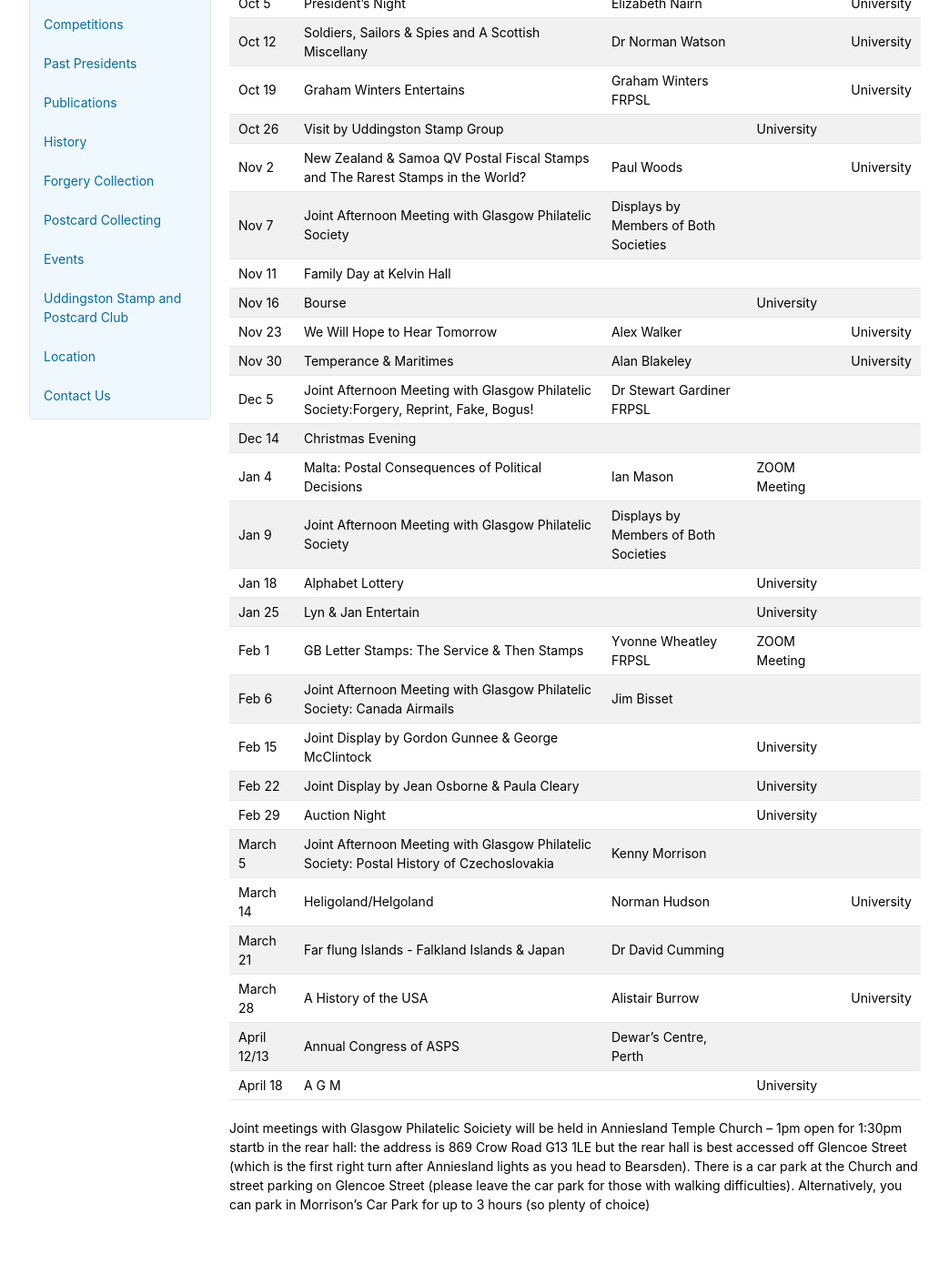
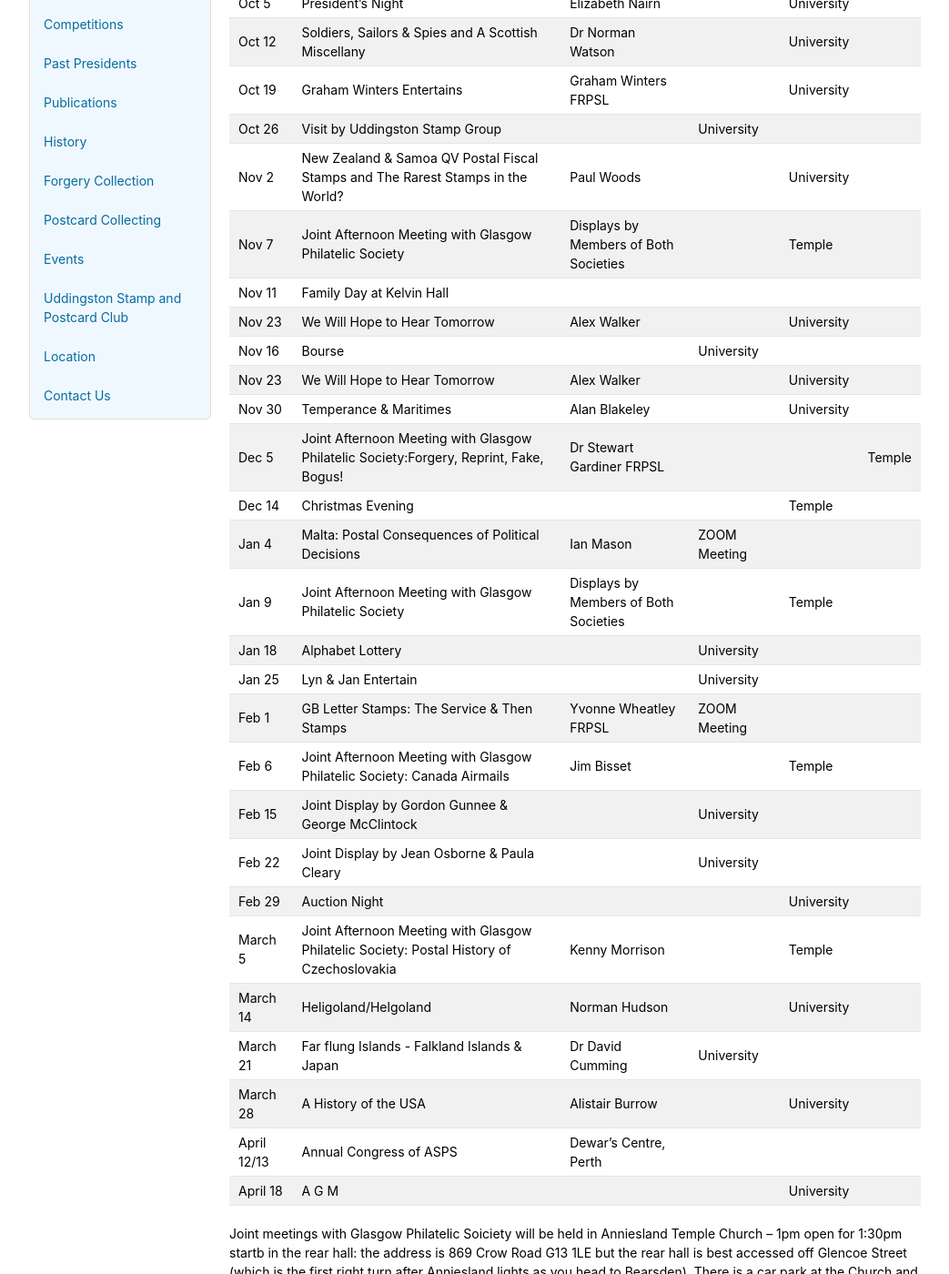
Before and after one commit to astalker/caledonian-stamps, a Jekyll site: the page built from meetings.md, in a window 1280 px wide and 1400 px high, scrolled down 345 px. Shown: the whole window at 91% size, without its empty margins (118-1161 px from the left). Built offline with Jekyll 4.4.1, drawn with Linux system fonts in a browser that asks for light colours; our own code applies the rules of GitHub Pages for plain Markdown files.

Commit message:
More Location info added

```diff
--- a/meetings.md
+++ b/meetings.md
@@ -8,31 +8,32 @@
 Date  | Subject | Displayer | ZOOM Meetings| Location|
 ----- | ------- | --------- | -------------| -------- |
 Oct 5  | President's Night | Elizabeth Nairn |              |University
-Oct 12 | Soldiers, Sailors & Spies and A Scottish Miscellany | Dr Norman Watson | |University
-Oct 19 | Graham Winters Entertains | Graham Winters FRPSL | |University
-Oct 26 | Visit by Uddingston Stamp Group | |University
-Nov 2  | New Zealand & Samoa QV Postal Fiscal Stamps and The Rarest Stamps in the World? | Paul Woods | |University
-Nov 7  | Joint Afternoon Meeting with Glasgow Philatelic Society | Displays by Members of Both Societies
+Oct 12 | Soldiers, Sailors & Spies and A Scottish Miscellany | Dr Norman Watson |               |University
+Oct 19 | Graham Winters Entertains | Graham Winters FRPSL |              |University
+Oct 26 | Visit by Uddingston Stamp Group |              |University
+Nov 2  | New Zealand & Samoa QV Postal Fiscal Stamps and The Rarest Stamps in the World? | Paul Woods |              |University
+Nov 7  | Joint Afternoon Meeting with Glasgow Philatelic Society | Displays by Members of Both Societies |             | Temple
 Nov 11 | Family Day at Kelvin Hall
-Nov 16 | Bourse | |University
-Nov 23 | We Will Hope to Hear Tomorrow| Alex Walker | |University
-Nov 30 | Temperance & Maritimes | Alan Blakeley | |University
-Dec 5  | Joint Afternoon Meeting with Glasgow Philatelic Society:Forgery, Reprint, Fake, Bogus! | Dr Stewart Gardiner FRPSL
-Dec 14 | Christmas Evening
+Nov 23 | We Will Hope to Hear Tomorrow| Alex Walker |              |University
+Nov 16 | Bourse |              |                          University
+Nov 23 | We Will Hope to Hear Tomorrow| Alex Walker |              |University
+Nov 30 | Temperance & Maritimes | Alan Blakeley |              |University
+Dec 5  | Joint Afternoon Meeting with Glasgow Philatelic Society:Forgery, Reprint, Fake, Bogus! | Dr Stewart Gardiner FRPSL||             | Temple
+Dec 14 | Christmas Evening |             |             | Temple
 Jan 4  | Malta: Postal Consequences of Political Decisions | Ian Mason | ZOOM Meeting
-Jan 9  | Joint Afternoon Meeting with Glasgow Philatelic Society | Displays by Members of Both Societies
-Jan 18 | Alphabet Lottery | |University
-Jan 25 | Lyn & Jan Entertain | |University
+Jan 9  | Joint Afternoon Meeting with Glasgow Philatelic Society | Displays by Members of Both Societies|             | Temple
+Jan 18 | Alphabet Lottery |               |University
+Jan 25 | Lyn & Jan Entertain |              |University
 Feb 1  | GB Letter Stamps: The Service & Then Stamps| Yvonne Wheatley FRPSL | ZOOM Meeting
-Feb 6  | Joint Afternoon Meeting with Glasgow Philatelic Society: Canada Airmails | Jim Bisset
-Feb 15 | Joint Display by Gordon Gunnee & George McClintock | |University
-Feb 22 | Joint Display by Jean Osborne & Paula Cleary | |University
-Feb 29 | Auction Night | |University
-March 5  | Joint Afternoon Meeting with Glasgow Philatelic Society: Postal History of Czechoslovakia | Kenny Morrison
-March 14 | Heligoland/Helgoland | Norman Hudson | |University
-March 21 | Far flung Islands - Falkland Islands & Japan | Dr David Cumming
-March 28 |  A History of the USA | Alistair Burrow | |University
+Feb 6  | Joint Afternoon Meeting with Glasgow Philatelic Society: Canada Airmails | Jim Bisset |             | Temple
+Feb 15 | Joint Display by Gordon Gunnee & George McClintock |               |University
+Feb 22 | Joint Display by Jean Osborne & Paula Cleary |               |University
+Feb 29 | Auction Night | |              |University
+March 5  | Joint Afternoon Meeting with Glasgow Philatelic Society: Postal History of Czechoslovakia | Kenny Morrison|             | Temple
+March 14 | Heligoland/Helgoland | Norman Hudson |               |University
+March 21 | Far flung Islands - Falkland Islands & Japan | Dr David Cumming              |University
+March 28 |  A History of the USA | Alistair Burrow |               |University
 April 12/13 | Annual Congress of ASPS | Dewar's Centre, Perth
-April 18 | A G M | |University
+April 18 | A G M | |              |University
 
 Joint meetings with Glasgow Philatelic Soiciety will  be held in Anniesland Temple Church – 1pm open for 1:30pm startb in the rear hall: the address is 869 Crow Road G13 1LE but the rear hall is best accessed off Glencoe Street (which is the first right turn after Anniesland lights as you head to Bearsden). There is a car park at the Church and street parking on Glencoe Street (please leave the car park for those with walking difficulties). Alternatively, you can park in Morrison’s Car Park for up to 3 hours (so plenty of choice)
```
